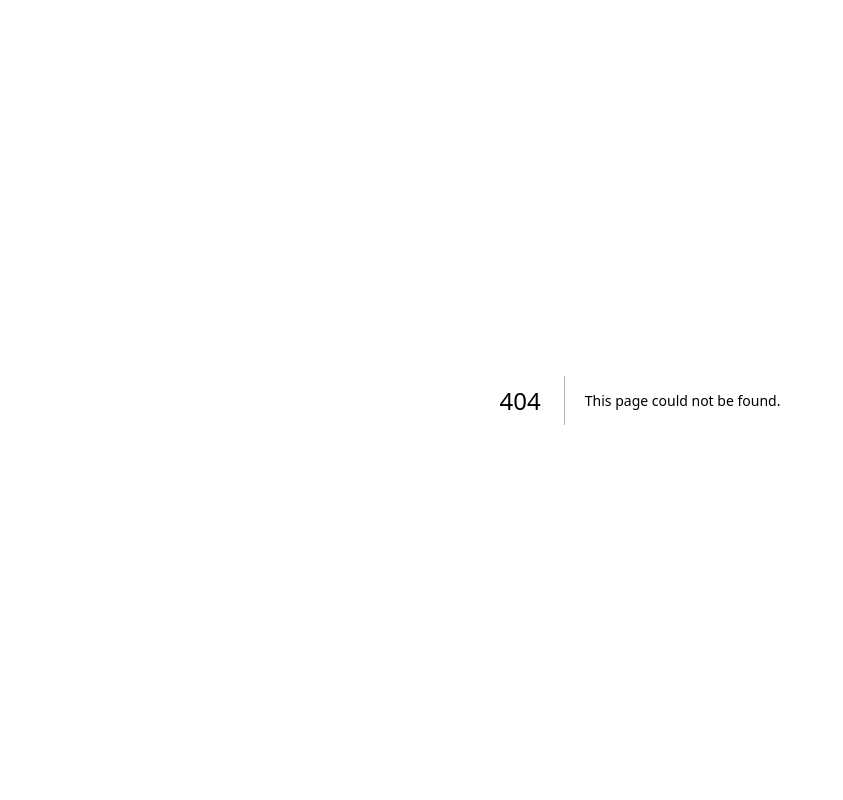
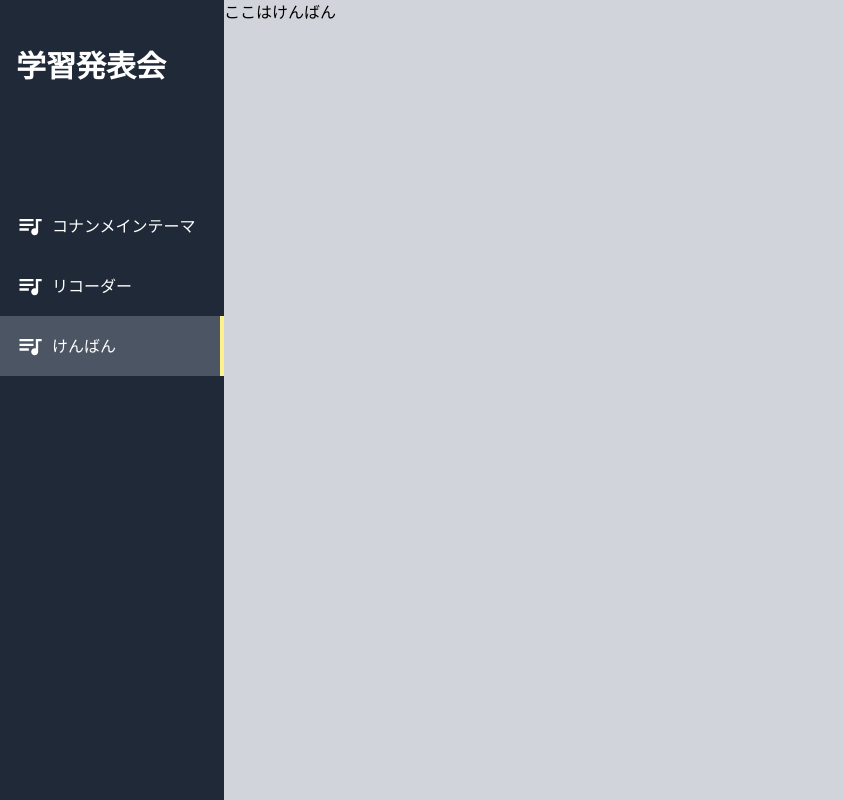
Before and after one commit to goohayami/gakusyuhp, a Next.js app: page /kenban in a window 1280 px wide. Before the commit this address had no page. Shown: the whole page, without its empty margins (0-843 px from the left). Built offline with nearby package versions, Linux system fonts and the light colour scheme.

Commit message:
first commit

```diff
--- /dev/null
+++ b/app/(main)/components/NavList/NavList.jsx
@@ -0,0 +1,40 @@
+import { MdOutlineQueueMusic } from "react-icons/md";
+import NavItem from "./NvItem/NavItem";
+
+const NavList = () => {
+  const navList = [
+    {
+      id: 1,
+      label: "コナンメインテーマ",
+      link: "/",
+      icon: <MdOutlineQueueMusic className="size-7" />,
+    },
+    {
+      id: 2,
+      label: "リコーダー",
+      link: "/recorder",
+      icon: <MdOutlineQueueMusic className="size-7" />,
+    },
+
+    {
+      id: 3,
+      label: "けんばん",
+      link: "/kenban",
+      icon: <MdOutlineQueueMusic className="size-7" />,
+    },
+  ];
+  return (
+    <div className="mt-24">
+      {navList.map((item) => (
+        <NavItem
+          key={item.id}
+          label={item.label}
+          link={item.link}
+          icon={item.icon}
+        />
+      ))}
+    </div>
+  );
+};
+
+export default NavList;
--- /dev/null
+++ b/app/(main)/components/NavList/NvItem/NavItem.jsx
@@ -0,0 +1,27 @@
+"use client";
+import Link from "next/link";
+import { usePathname } from "next/navigation";
+// interface NavItemPros {
+//   label: string;
+//   link: string;
+//   icon: React.ReactNode;
+// }
+
+const NavItem = ({ label, link, icon }) => {
+  const pathname = usePathname();
+  return (
+    <div>
+      <Link
+        href={link}
+        className={`flex p-4 items-center w-full hover:bg-gray-700 font-midium ${
+          pathname === link ? "bg-gray-600 border-r-4 border-r-yellow-200" : ""
+        }`}
+      >
+        <div className="mr-2">{icon}</div>
+        <div>{label}</div>
+      </Link>
+    </div>
+  );
+};
+
+export default NavItem;
--- /dev/null
+++ b/app/(main)/components/SideMenu/SideMenu.jsx
@@ -0,0 +1,13 @@
+import NavList from "../NavList/NavList";
+const SideMenu = () => {
+  return (
+    <div className="w-56 pt-8 bg-gray-800 text-white">
+      <div>
+        <h1 className="p-4 tx-4 text-3xl font-bold">学習発表会</h1>
+        <NavList />
+      </div>
+    </div>
+  );
+};
+
+export default SideMenu;
--- /dev/null
+++ b/app/(main)/kenban/page.jsx
@@ -0,0 +1,9 @@
+const page = () => {
+  return (
+    <div>
+      <h1>ここはけんばん</h1>
+    </div>
+  );
+};
+
+export default page;
--- /dev/null
+++ b/app/(main)/layout.jsx
@@ -0,0 +1,14 @@
+import SideMenu from "./components/SideMenu/SideMenu";
+
+const MainLayout = ({ children }) => {
+  return (
+    <div>
+      <div className="flex h-screen">
+        <SideMenu />
+        <main className="bg-gray-300 flex-1 overflow-auto">{children}</main>
+      </div>
+    </div>
+  );
+};
+
+export default MainLayout;
--- /dev/null
+++ b/app/(main)/page.jsx
@@ -0,0 +1,9 @@
+const Home = () => {
+  return (
+    <>
+      <h1>Main Page</h1>
+    </>
+  );
+};
+
+export default Home;
--- /dev/null
+++ b/app/(main)/recorder/page.jsx
@@ -0,0 +1,9 @@
+const recorder = () => {
+  return (
+    <div>
+      <h1>ここはリコーダー</h1>
+    </div>
+  );
+};
+
+export default recorder;
--- a/app/globals.css
+++ b/app/globals.css
@@ -1,27 +1,3 @@
 @tailwind base;
 @tailwind components;
 @tailwind utilities;
-
-:root {
-  --background: #ffffff;
-  --foreground: #171717;
-}
-
-@media (prefers-color-scheme: dark) {
-  :root {
-    --background: #0a0a0a;
-    --foreground: #ededed;
-  }
-}
-
-body {
-  color: var(--foreground);
-  background: var(--background);
-  font-family: Arial, Helvetica, sans-serif;
-}
-
-@layer utilities {
-  .text-balance {
-    text-wrap: balance;
-  }
-}
--- a/app/layout.js
+++ b/app/layout.js
@@ -13,7 +13,7 @@
 });
 
 export const metadata = {
-  title: "Create Next App",
+  title: "学習発表会",
   description: "Generated by create next app",
 };
 
--- a/app/page.js
+++ /dev/null
@@ -1,101 +0,0 @@
-import Image from "next/image";
-
-export default function Home() {
-  return (
-    <div className="grid grid-rows-[20px_1fr_20px] items-center justify-items-center min-h-screen p-8 pb-20 gap-16 sm:p-20 font-[family-name:var(--font-geist-sans)]">
-      <main className="flex flex-col gap-8 row-start-2 items-center sm:items-start">
-        <Image
-          className="dark:invert"
-          src="https://nextjs.org/icons/next.svg"
-          alt="Next.js logo"
-          width={180}
-          height={38}
-          priority
-        />
-        <ol className="list-inside list-decimal text-sm text-center sm:text-left font-[family-name:var(--font-geist-mono)]">
-          <li className="mb-2">
-            Get started by editing{" "}
-            <code className="bg-black/[.05] dark:bg-white/[.06] px-1 py-0.5 rounded font-semibold">
-              app/page.js
-            </code>
-            .
-          </li>
-          <li>Save and see your changes instantly.</li>
-        </ol>
-
-        <div className="flex gap-4 items-center flex-col sm:flex-row">
-          <a
-            className="rounded-full border border-solid border-transparent transition-colors flex items-center justify-center bg-foreground text-background gap-2 hover:bg-[#383838] dark:hover:bg-[#ccc] text-sm sm:text-base h-10 sm:h-12 px-4 sm:px-5"
-            href="https://vercel.com/new?utm_source=create-next-app&utm_medium=appdir-template-tw&utm_campaign=create-next-app"
-            target="_blank"
-            rel="noopener noreferrer"
-          >
-            <Image
-              className="dark:invert"
-              src="https://nextjs.org/icons/vercel.svg"
-              alt="Vercel logomark"
-              width={20}
-              height={20}
-            />
-            Deploy now
-          </a>
-          <a
-            className="rounded-full border border-solid border-black/[.08] dark:border-white/[.145] transition-colors flex items-center justify-center hover:bg-[#f2f2f2] dark:hover:bg-[#1a1a1a] hover:border-transparent text-sm sm:text-base h-10 sm:h-12 px-4 sm:px-5 sm:min-w-44"
-            href="https://nextjs.org/docs?utm_source=create-next-app&utm_medium=appdir-template-tw&utm_campaign=create-next-app"
-            target="_blank"
-            rel="noopener noreferrer"
-          >
-            Read our docs
-          </a>
-        </div>
-      </main>
-      <footer className="row-start-3 flex gap-6 flex-wrap items-center justify-center">
-        <a
-          className="flex items-center gap-2 hover:underline hover:underline-offset-4"
-          href="https://nextjs.org/learn?utm_source=create-next-app&utm_medium=appdir-template-tw&utm_campaign=create-next-app"
-          target="_blank"
-          rel="noopener noreferrer"
-        >
-          <Image
-            aria-hidden
-            src="https://nextjs.org/icons/file.svg"
-            alt="File icon"
-            width={16}
-            height={16}
-          />
-          Learn
-        </a>
-        <a
-          className="flex items-center gap-2 hover:underline hover:underline-offset-4"
-          href="https://vercel.com/templates?framework=next.js&utm_source=create-next-app&utm_medium=appdir-template-tw&utm_campaign=create-next-app"
-          target="_blank"
-          rel="noopener noreferrer"
-        >
-          <Image
-            aria-hidden
-            src="https://nextjs.org/icons/window.svg"
-            alt="Window icon"
-            width={16}
-            height={16}
-          />
-          Examples
-        </a>
-        <a
-          className="flex items-center gap-2 hover:underline hover:underline-offset-4"
-          href="https://nextjs.org?utm_source=create-next-app&utm_medium=appdir-template-tw&utm_campaign=create-next-app"
-          target="_blank"
-          rel="noopener noreferrer"
-        >
-          <Image
-            aria-hidden
-            src="https://nextjs.org/icons/globe.svg"
-            alt="Globe icon"
-            width={16}
-            height={16}
-          />
-          Go to nextjs.org →
-        </a>
-      </footer>
-    </div>
-  );
-}
--- a/package.json
+++ b/package.json
@@ -9,9 +9,10 @@
     "lint": "next lint"
   },
   "dependencies": {
+    "next": "14.2.11",
     "react": "^18",
     "react-dom": "^18",
-    "next": "14.2.11"
+    "react-icons": "^5.3.0"
   },
   "devDependencies": {
     "postcss": "^8",
```
Also changed, not shown: 1 other file (tests, documents, lock files or other folders).
